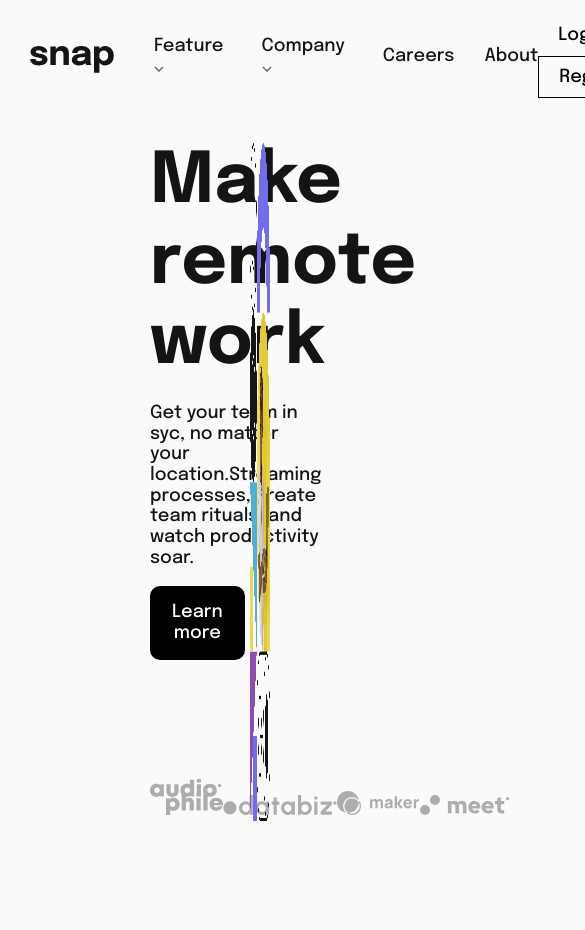
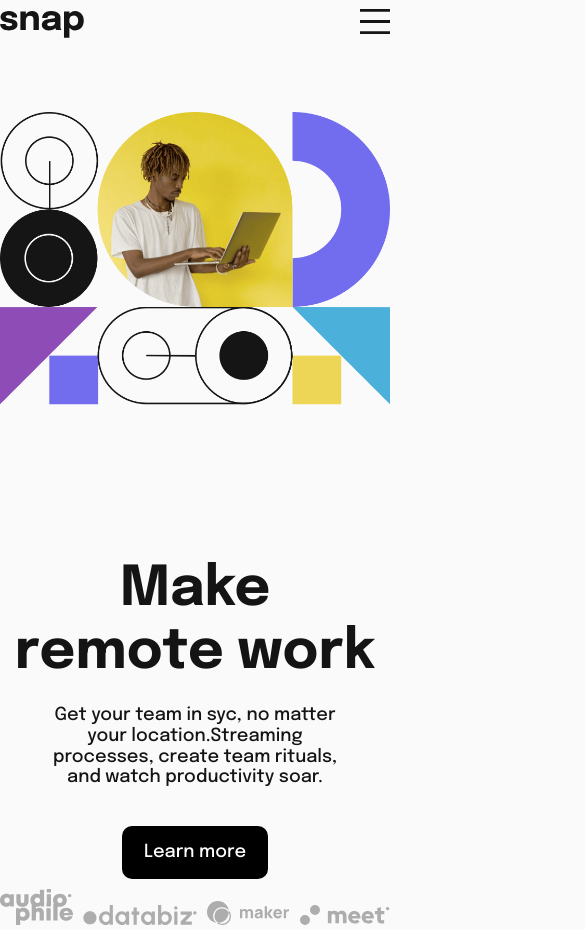
Before and after one commit to bahoz-ali/remote_work_page, a website: page index.html in a window 390 px wide. Shown: the top 930 px of the page, 585 px wide, since content can reach past the window. Before the commit the page ends 844 px from the top, so only its background shows below. Drawn offline with Linux system fonts and the light colour scheme.

Commit message:
make the page more respone to mobile view

```diff
--- a/index.html
+++ b/index.html
@@ -19,6 +19,14 @@
   </head>
   <body>
     <!-- NavBar section start -->
+    <div class="menu">
+      <div class="logo">
+        <img src="images/logo.svg" alt="logo" />
+      </div>
+
+      <img class="icon" src="images/icon-menu.svg" alt="" />
+    </div>
+
     <nav id="nav">
       <div class="logo_links">
         <div class="logo">
@@ -94,7 +102,7 @@
           <div class="brand"><img src="images/client-meet.svg" alt="" /></div>
         </div>
       </div>
-      <!-- hero left side-->
+
       <div class="hero_right-side">
         <img src="images/image-hero-desktop.png" alt="" />
       </div>
--- a/style.css
+++ b/style.css
@@ -18,6 +18,10 @@ a {
   color: hsl(0, 0%, 41%);
 }
 /*  NavBar section */
+
+.menu {
+  display: none;
+}
 
 #nav {
   padding: 15px 30px;
@@ -103,7 +107,7 @@ a {
   margin-right: 10px;
   width: 12px;
 }
-/* main section */
+/* *main section */
 * {
   box-sizing: border-box;
 }
@@ -152,6 +156,7 @@ a {
   cursor: pointer;
   outline: 0;
   border: none;
+  white-space: nowrap;
 }
 
 .hero_left-side {
@@ -166,3 +171,77 @@ a {
   height: 100%;
   text-align: right;
 }
+
+@media (max-width: 800px) {
+  .hero {
+    padding: 0;
+    display: grid;
+    grid-template-columns: 1fr;
+    margin: 0;
+  }
+
+  .hero_right-side img {
+    display: none;
+    flex-shrink: 0;
+    width: 100%;
+  }
+
+  .hero_right-side {
+    grid-row: 1;
+    margin-bottom: 100px;
+    width: 100%;
+    height: 400px;
+    background-image: url("images/image-hero-mobile.png");
+    background-position: center;
+    background-repeat: no-repeat;
+    background-size: contain;
+  }
+
+  .hero_left-side {
+    width: 100%;
+    padding: 0;
+    display: flex;
+    justify-content: center;
+    text-align: center;
+  }
+
+  .hero_left-side .hero_header {
+    align-items: center;
+    margin: 0 auto;
+  }
+
+  .hero_left-side button {
+    text-align: center;
+    margin: 10px auto;
+  }
+
+  .hero_left-side p {
+    text-align: center;
+    margin: 20px auto 28px auto;
+    max-width: 30ch;
+  }
+
+  .hero_left-side .hero_part1 .hero_header h1 {
+    display: inline-block;
+    font-size: 55px;
+    text-align: center;
+    white-space: nowrap;
+  }
+
+  #nav {
+    display: none;
+  }
+
+  .menu {
+    display: flex;
+    justify-content: space-between;
+    align-items: center;
+    cursor: pointer;
+    padding: 0 0px 15px 0;
+  }
+
+  .menu .icon {
+    width: 30px;
+    height: 25px;
+  }
+}
```
